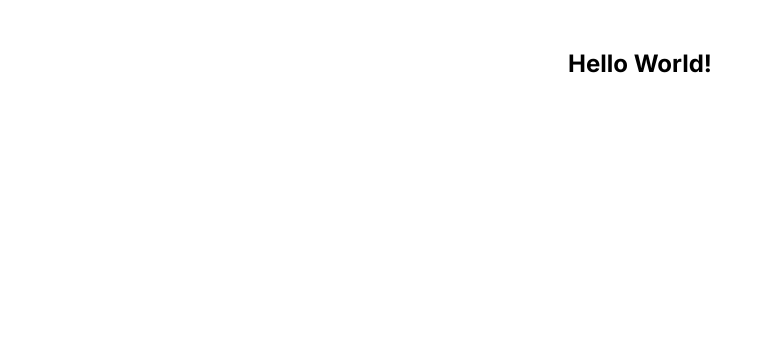
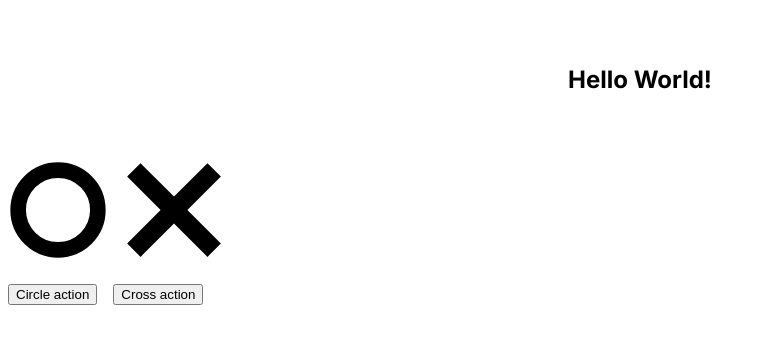
Before and after one commit to PatricioZarauz/tic-tac-toe-mp, a Next.js app: page /en in a window 1280 px wide. Shown: the top 344 px of the page, without its empty margins (0-765 px from the left). Built offline with nearby package versions, Linux system fonts and the light colour scheme.

Commit message:
Added testing components

```diff
--- a/src/app/[locale]/page.tsx
+++ b/src/app/[locale]/page.tsx
@@ -1,3 +1,4 @@
+import TestBoard from '@/components/TestBoard';
 import { getTranslations } from 'next-intl/server';
 
 export default async function HomePage() {
@@ -8,6 +9,7 @@ export default async function HomePage() {
       <h1 className="mx-auto w-fit py-12 text-2xl font-bold">
         {t('title')}
       </h1>
+      <TestBoard />
     </main>
   );
 };
--- a/src/app/globals.css
+++ b/src/app/globals.css
@@ -1,4 +1,4 @@
-@tailwind base;
+/* @tailwind base; */
 @tailwind components;
 @tailwind utilities;
 
--- /dev/null
+++ b/src/components/TestBoard.tsx
@@ -0,0 +1,23 @@
+"use client"
+
+import { useState } from "react";
+import Circle from "./Circle";
+import Cross from "./Cross";
+
+export default function TestBoard() {
+  const [circleActive, setCircleActive] = useState(false);
+  const [crossActive, setCrossActive] = useState(false);
+
+  return (
+    <div className="flex flex-col gap-6">
+      <div className='flex gap-4'>
+        <Circle winner={circleActive} />
+        <Cross winner={crossActive} />
+      </div>
+      <div className='flex gap-4'>
+        <button onClick={() => setCircleActive(!circleActive)}>Circle action</button>
+        <button onClick={() => setCrossActive(!crossActive)}>Cross action</button>
+      </div>
+    </div>
+  );
+};
```
